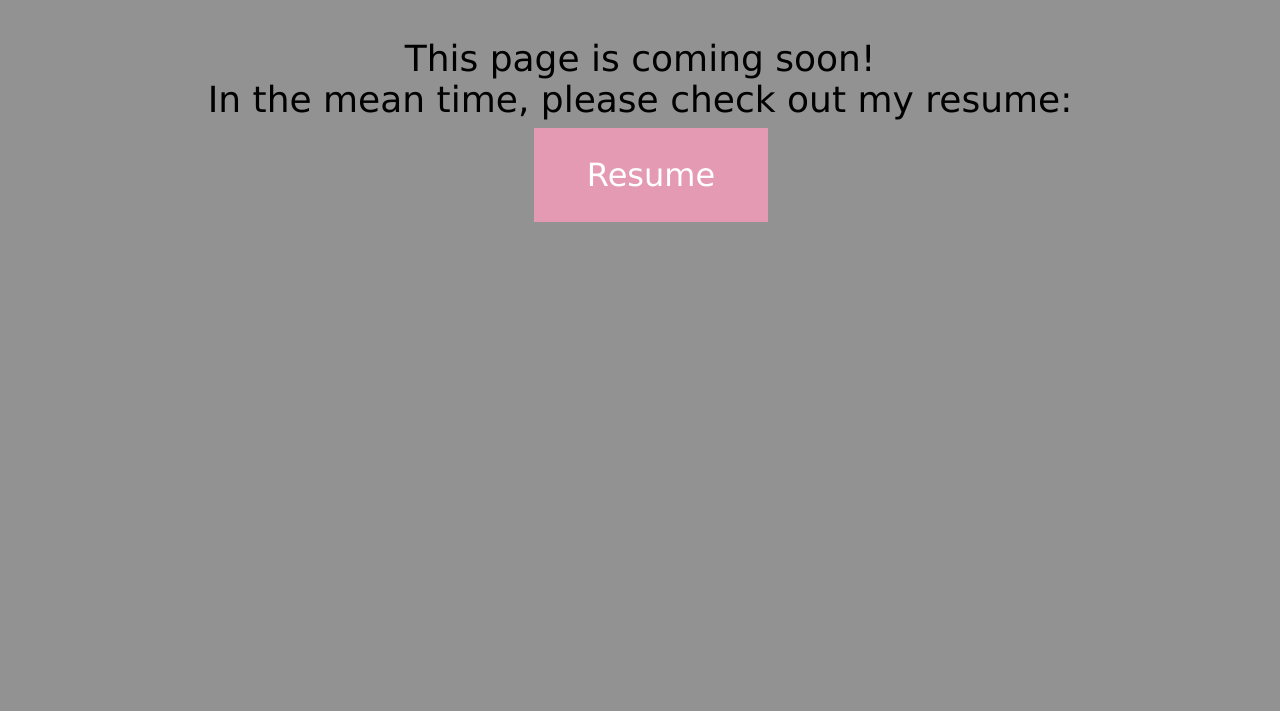
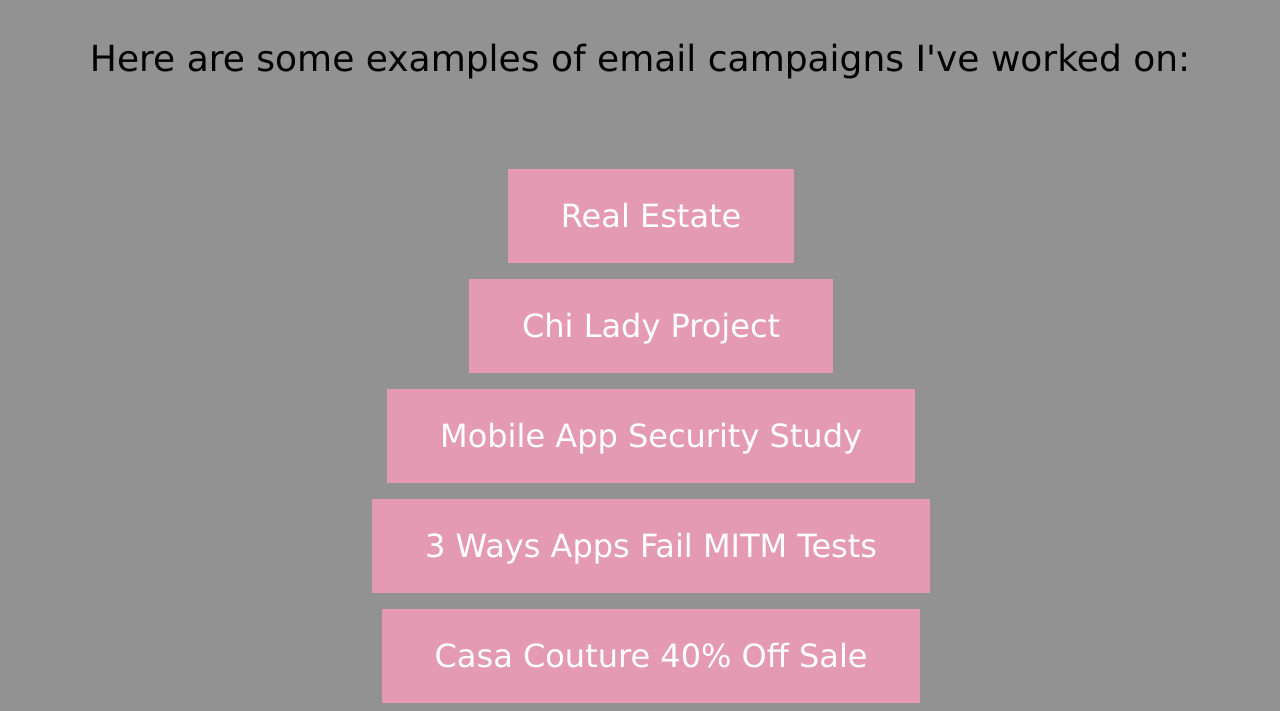
Before and after one commit to linneamadsen/linneamadsen.github.io, a plain HTML site: page email.html in a window 1280 px wide. Shown: the part 220-931 px from the top of the page. Before the commit the page ends 800 px from the top, so only its background shows below. Drawn offline with Linux system fonts and the light colour scheme.

Commit message:
adding emails

```diff
--- a/email.html
+++ b/email.html
@@ -53,11 +53,31 @@
             <br>
         </div>
         <div class="comingSoon">
-            <p>This page is coming soon!</p>
-            <p>In the mean time, please check out my resume:
-                <div class="menu_button"><a href="resume.html" class="call_to_action">Resume</a>
-                </div>
-            </p>
+            <p>Here are some examples of email campaigns I've worked on:</p>
+            <br>
+            <br>
+            <div class="menu_button"><a href="photos/2217-N-Oakley-Pocket.pdf"  class="call_to_action" target="_blank">Real Estate</a>
+            </div>
+            <br>
+            <div class="menu_button"><a href="photos/chi-lady-project-brunch.pdf"  class="call_to_action" target="_blank">Chi Lady Project</a>
+            </div>
+            <br>
+            <div class="menu_button"><a href="photos/ns-mobile-app-security-study-download.pdf"  class="call_to_action" target="_blank">Mobile App Security Study</a>
+            </div>
+            <br>
+            <div class="menu_button"><a href="photos/ns-3-ways-apps-fail-mitm.pdf"  class="call_to_action" target="_blank">3 Ways Apps Fail MITM Tests</a>
+            </div>
+            <br>
+            <div class="menu_button"><a href="photos/casa-couture-40.pdf"  class="call_to_action" target="_blank">Casa Couture 40% Off Sale</a>
+            </div>
+            <br>
+
+
+
+
+
+
+
         </div>
         <!-- <div id="sell">
             <div>1
```
Also changed, not shown: 6 other files.
